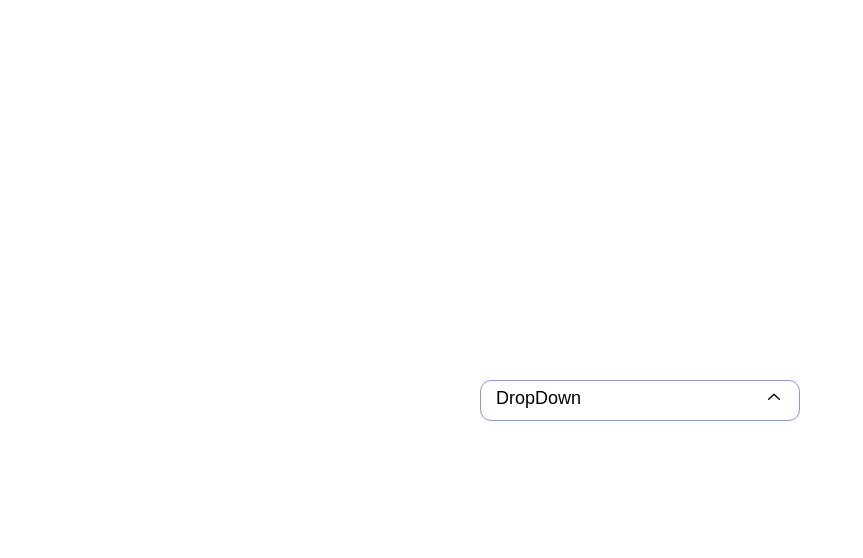
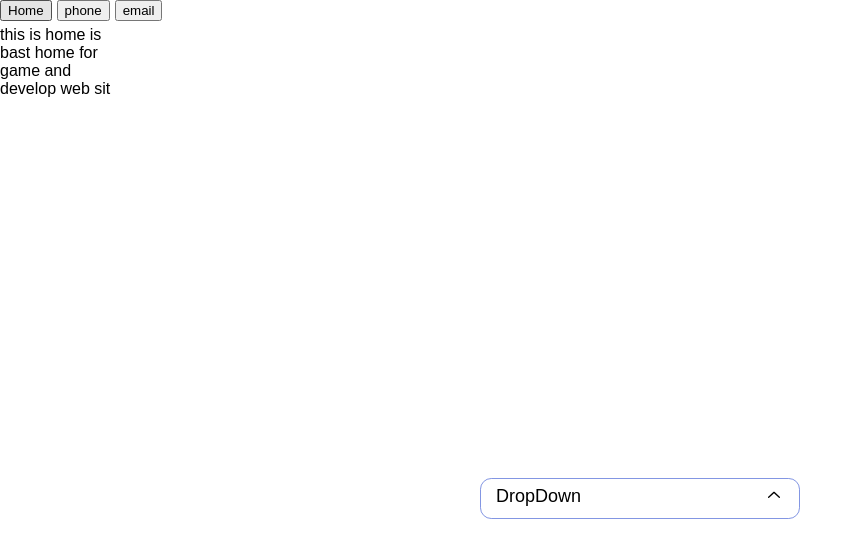
Before and after one commit to Azoonex/drop-down-tasks, a React (Vite) app: page / in a window 1280 px wide. Shown: the top 558 px of the page, without its empty margins (0-863 px from the left). Built offline with nearby package versions, Linux system fonts and the light colour scheme.

Commit message:
create tabs

```diff
--- a/src/App.tsx
+++ b/src/App.tsx
@@ -1,6 +1,7 @@
 import "../src/assets/dropdown.style.scss";
 import "../src/assets/home.style.scss";
 import DropDownDemo from "./components/DropDown-demo";
+import {TabContainer} from "./components/ui/Tab.tsx";
 
 ("./components/drop-down");
 
@@ -17,9 +18,14 @@ function App() {
     ];
 
     return (
+        <>
+        <TabContainer />
+
         <section className='container'>
             <DropDownDemo data={data} />
+
         </section>
+        </>
     );
 }
 
--- /dev/null
+++ b/src/assets/_tab.scss
@@ -0,0 +1,20 @@
+.tab-content {
+  width: 100%;
+  height: 20svh;
+  background-color: tomato;
+}
+.tab-trigger{
+
+}
+
+.tab-container{
+  display: flex;
+  flex-direction: column;
+  gap: 5px;
+  width: 10%;
+
+  .tab-container__wrapper{
+    display: flex;
+    gap: 5px;
+  }
+}
--- /dev/null
+++ b/src/components/ui/Tab.tsx
@@ -0,0 +1,58 @@
+import React from "react";
+
+interface TypeTabs  {
+    id : number,
+    name: string,
+    info : string,
+}
+
+interface TypeTabTrigger {
+    id : number,
+    name: string,
+    info : string,
+    setActiveTab : ()=>void,
+}
+
+
+function TabContainer(){
+    const tabs:TypeTabs[] = [
+        {id : 1, name: "Home",info: "this is home is bast home for game and develop web sit"},
+        {id : 2, name: "phone",info: "this is about phone"},
+        {id : 3, name: "email",info: "this is about email"},
+    ]
+
+    const [activeTab,setActiveTab] = React.useState<number>(1);
+    const filteredItems = tabs.filter(item => item.id === activeTab)
+    return <div className={`tab-container`}>
+        <div className="tab-container__wrapper">
+            {
+                tabs.map((tab) => {
+                    return <TabTrigger  key={tab.id} {...tab} setActiveTab={setActiveTab} />;
+                })
+            }
+        </div>
+        {
+            filteredItems[0].info
+        }
+    </div>
+}
+
+function TabContent (){
+    return <div className={`tab-content`}>
+
+    </div>
+}
+
+
+function TabTrigger(props:TypeTabTrigger){
+    const {name,setActiveTab,id} = props
+    return <button onClick={()=> setActiveTab(id)}>
+        {name}
+    </button>
+}
+
+export {
+    TabContent,
+    TabTrigger,
+    TabContainer
+}
--- a/src/main.tsx
+++ b/src/main.tsx
@@ -1,6 +1,7 @@
 import { StrictMode } from "react";
 import { createRoot } from "react-dom/client";
 import "./assets/restcss.scss";
+import "./assets/_tab.scss";
 import App from "./App.tsx";
 
 createRoot(document.getElementById("root")!).render(
```
